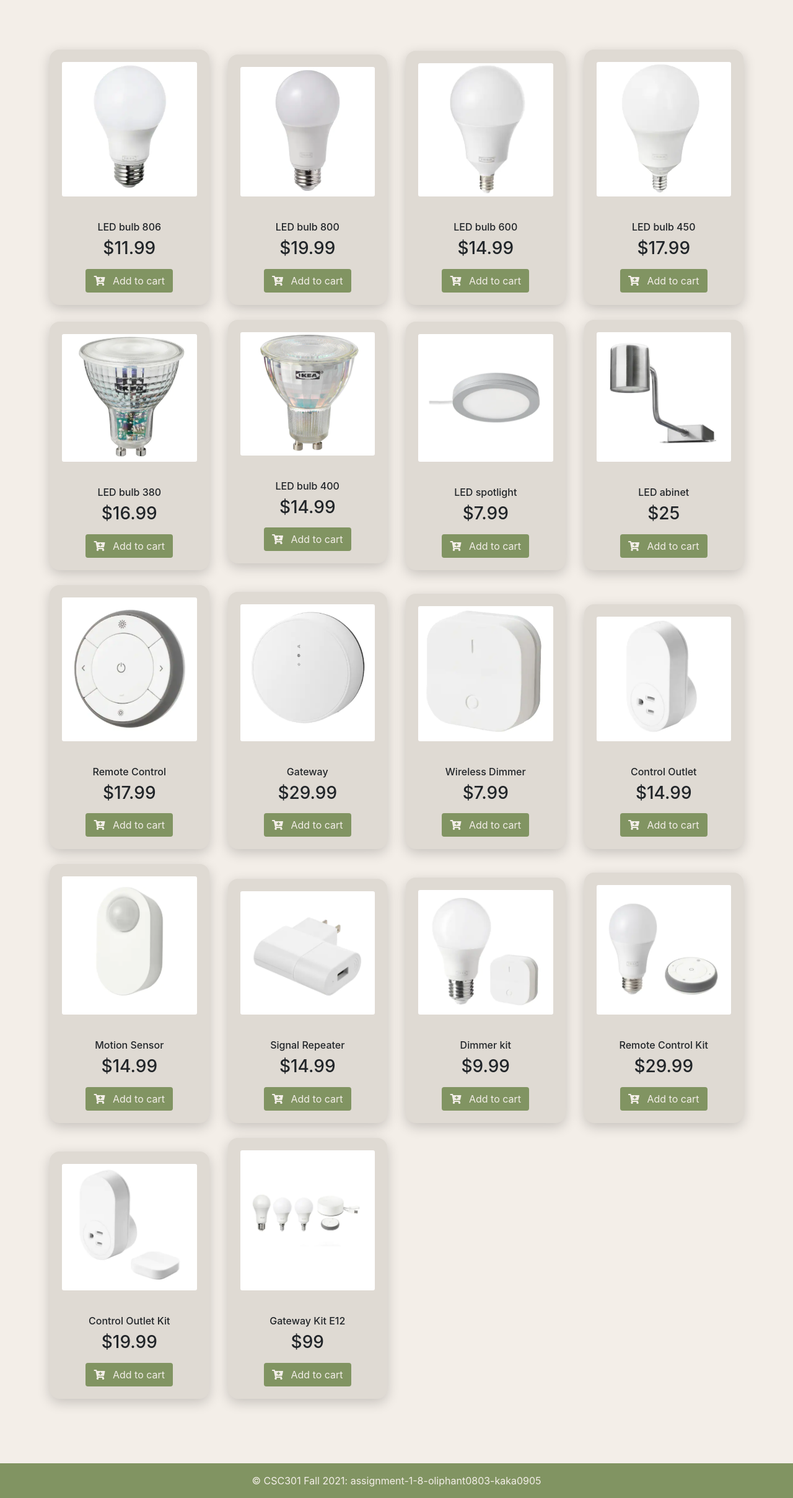
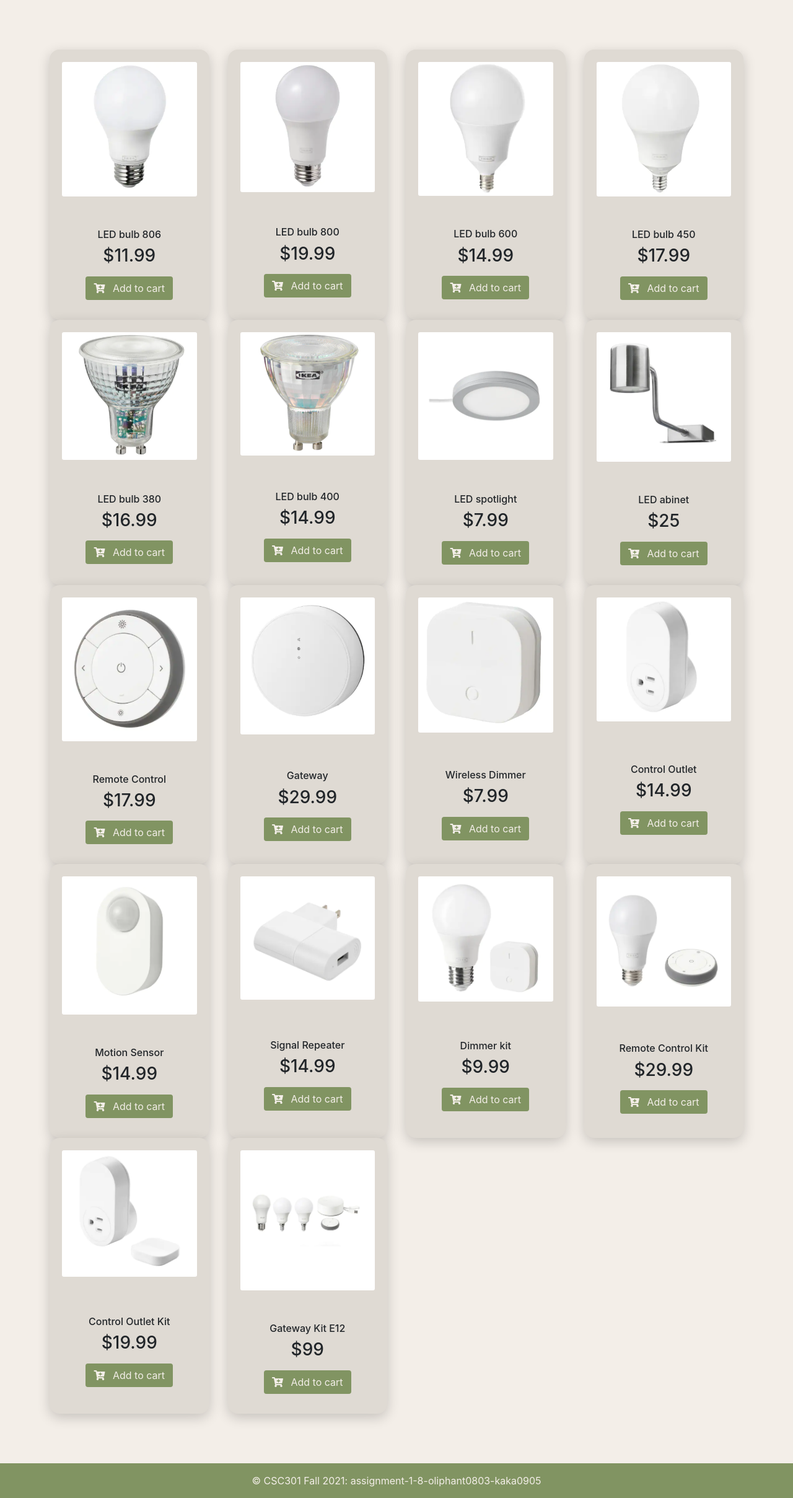
Before and after one commit to oliphant0803/checkout-calculator, a Flask app: page / in a window 1280 px wide. Shown: the part 77-2494 px from the top of the page at 62% size. Run offline with Flask 2, Linux system fonts and the light colour scheme; some libraries are stand-ins or nearby versions.

Commit message:
fixed display issue

```diff
--- a/static/styles/index.css
+++ b/static/styles/index.css
@@ -13,8 +13,7 @@ section {
 
 .item-list .card {
     background-color: #DFDAD3;
-    margin: auto;
     box-shadow: 0 6px 20px 0 rgba(0, 0, 0, 0.19);
     border-radius: 1rem;
-    border: transparent
+    border: transparent;
 }
--- a/templates/index.html
+++ b/templates/index.html
@@ -57,7 +57,7 @@
     <section class="item-list">
       <div class="row">
         <div class="card-container col-lg-3 col-md-4 col-sm-6 d-flex align-items-stretch" id="1">
-          <div class="card w-100 mb-4">
+          <div class="card w-100 mb-4 h-100">
               <div class="card-body">
                 <div> <img src="" id="img-item1" class="card-img img-fluid" width="96" height="350" alt=""> </div>
               </div>
@@ -71,7 +71,7 @@
           </div>
         </div>
         <div class="card-container col-lg-3 col-md-4 col-sm-6 d-flex align-items-stretch" id="2">
-          <div class="card w-100 mb-4">
+          <div class="card w-100 mb-4 h-100">
             <div class="card-body">
               <div> <img src="" id="img-item2" class="card-img img-fluid" width="96" height="350" alt=""> </div>
             </div>
@@ -85,7 +85,7 @@
           </div>
         </div>
         <div class="card-container col-lg-3 col-md-4 col-sm-6 d-flex align-items-stretch" id="3">
-          <div class="card w-100 mb-4">
+          <div class="card w-100 mb-4 h-100">
             <div class="card-body">
               <div> <img src="" id="img-item3" class="card-img img-fluid" width="96" height="350" alt=""> </div>
             </div>
@@ -99,7 +99,7 @@
           </div>
         </div>
         <div class="card-container col-lg-3 col-md-4 col-sm-6 d-flex align-items-stretch" id="4">
-          <div class="card w-100 mb-4">
+          <div class="card w-100 mb-4 h-100">
             <div class="card-body">
               <div> <img src="" id="img-item4" class="card-img img-fluid" width="96" height="350" alt=""> </div>
             </div>
@@ -113,7 +113,7 @@
           </div>
         </div>
         <div class="col-lg-3 col-md-4 col-sm-6 d-flex align-items-stretch" id="5">
-          <div class="card w-100 mb-4">
+          <div class="card w-100 mb-4 h-100">
             <div class="card-body">
               <div> <img src="" id="img-item5" class="card-img img-fluid" width="96" height="350" alt=""> </div>
             </div>
@@ -127,7 +127,7 @@
           </div>
         </div>
         <div class="col-lg-3 col-md-4 col-sm-6 align-items-stretch" id="6">
-          <div class="card w-100 mb-4">
+          <div class="card w-100 mb-4 h-100">
             <div class="card-body">
               <div> <img src="" id="img-item6" class="card-img img-fluid" width="96" height="350" alt=""> </div>
             </div>
@@ -141,7 +141,7 @@
           </div>
         </div>
         <div class="col-lg-3 col-md-4 col-sm-6 d-flex align-items-stretch" id="7">
-          <div class="card w-100 mb-4">
+          <div class="card w-100 mb-4 h-100">
             <div class="card-body">
               <div> <img src="" id="img-item7" class="card-img img-fluid" width="96" height="350" alt=""> </div>
             </div>
@@ -155,7 +155,7 @@
           </div>
         </div>
         <div class="col-lg-3 col-md-4 col-sm-6 d-flex align-items-stretch" id="8">
-          <div class="card w-100 mb-4">
+          <div class="card w-100 mb-4 h-100">
             <div class="card-body">
               <div> <img src="" id="img-item8" class="card-img img-fluid" width="96" height="350" alt=""> </div>
             </div>
@@ -169,7 +169,7 @@
           </div>
         </div>
         <div class="col-lg-3 col-md-4 col-sm-6 d-flex align-items-stretch" id="9">
-          <div class="card w-100 mb-4">
+          <div class="card w-100 mb-4 h-100">
             <div class="card-body">
               <div> <img src="" id="img-item9" class="card-img img-fluid" width="96" height="350" alt=""> </div>
             </div>
@@ -183,7 +183,7 @@
           </div>
         </div>
         <div class="col-lg-3 col-md-4 col-sm-6 d-flex align-items-stretch" id="10">
-          <div class="card w-100 mb-4">
+          <div class="card w-100 mb-4 h-100">
             <div class="card-body">
               <div> <img src="" id="img-item10" class="card-img img-fluid" width="96" height="350" alt=""> </div>
             </div>
@@ -197,7 +197,7 @@
           </div>
         </div>
         <div class="col-lg-3 col-md-4 col-sm-6 d-flex align-items-stretch" id="11">
-          <div class="card w-100 mb-4">
+          <div class="card w-100 mb-4 h-100">
             <div class="card-body">
               <div> <img src="" id="img-item11" class="card-img img-fluid" width="96" height="350" alt=""> </div>
             </div>
@@ -211,7 +211,7 @@
           </div>
         </div>
         <div class="col-lg-3 col-md-4 col-sm-6 d-flex align-items-stretch" id="12">
-          <div class="card w-100 mb-4">
+          <div class="card w-100 mb-4 h-100">
             <div class="card-body">
               <div> <img src="" id="img-item12" class="card-img img-fluid" width="96" height="350" alt=""> </div>
             </div>
@@ -225,7 +225,7 @@
           </div>
         </div>
         <div class="col-lg-3 col-md-4 col-sm-6 d-flex align-items-stretch" id="13">
-          <div class="card w-100 mb-4">
+          <div class="card w-100 mb-4 h-100">
             <div class="card-body">
               <div> <img src="" id="img-item13" class="card-img img-fluid" width="96" height="350" alt=""> </div>
             </div>
@@ -239,7 +239,7 @@
           </div>
         </div>
         <div class="col-lg-3 col-md-4 col-sm-6 d-flex align-items-stretch" id="14">
-          <div class="card w-100 mb-4">
+          <div class="card w-100 mb-4 h-100">
             <div class="card-body">
               <div> <img src="" id="img-item14" class="card-img img-fluid" width="96" height="350" alt=""> </div>
             </div>
@@ -253,7 +253,7 @@
           </div>
         </div>
         <div class="col-lg-3 col-md-4 col-sm-6 d-flex align-items-stretch" id="15">
-          <div class="card w-100 mb-4">
+          <div class="card w-100 mb-4 h-100">
             <div class="card-body">
               <div> <img src="" id="img-item15" class="card-img img-fluid" width="96" height="350" alt=""> </div>
             </div>
@@ -267,7 +267,7 @@
           </div>
         </div>
         <div class="col-lg-3 col-md-4 col-sm-6 d-flex align-items-stretch" id="16">
-          <div class="card w-100 mb-4">
+          <div class="card w-100 mb-4 h-100">
             <div class="card-body">
               <div> <img src="" id="img-item16" class="card-img img-fluid" width="96" height="350" alt=""> </div>
             </div>
@@ -281,7 +281,7 @@
           </div>
         </div>
         <div class="col-lg-3 col-md-4 col-sm-6 d-flex align-items-stretch" id="17">
-          <div class="card w-100 mb-4">
+          <div class="card w-100 mb-4 h-100">
             <div class="card-body">
               <div> <img src="" id="img-item17" class="card-img img-fluid" width="96" height="350" alt=""> </div>
             </div>
@@ -295,7 +295,7 @@
           </div>
         </div>
         <div class="col-lg-3 col-md-4 col-sm-6 d-flex align-items-stretch" id="18">
-          <div class="card w-100 mb-4">
+          <div class="card w-100 mb-4 h-100">
             <div class="card-body">
               <div> <img src="" id="img-item18" class="card-img img-fluid" width="96" height="350" alt=""> </div>
             </div>
```
Also changed, not shown: static/js/cart.js (+7 -3 lines).
